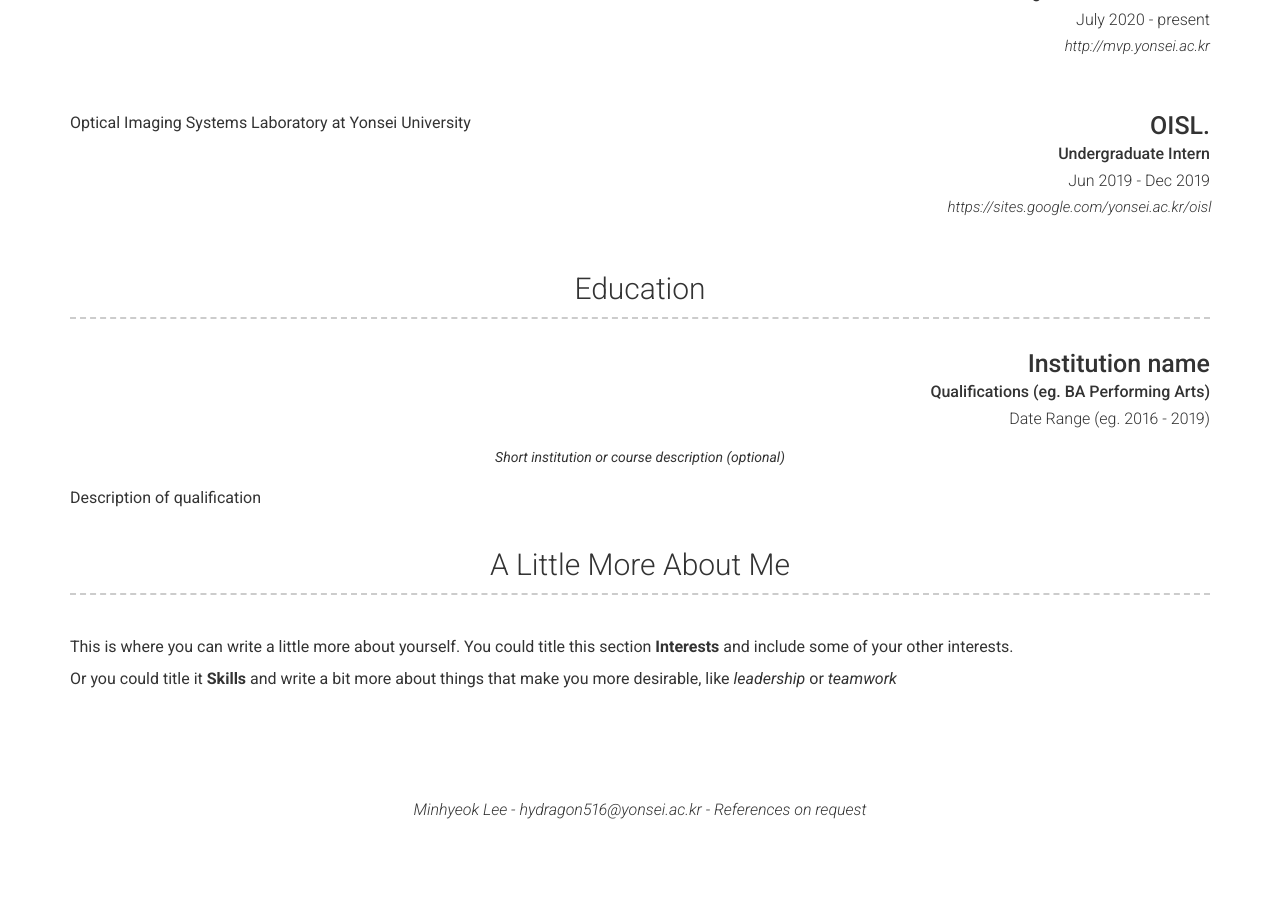
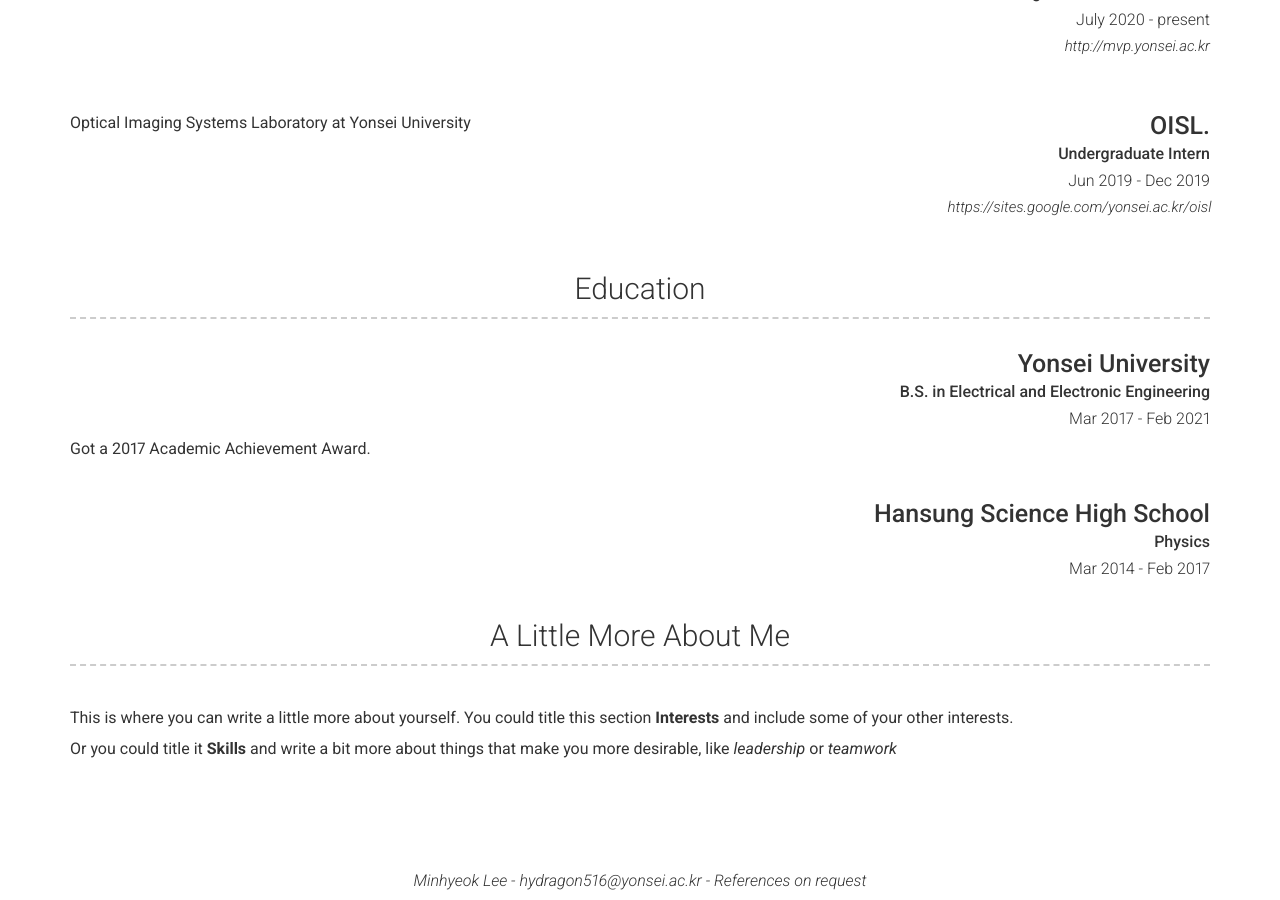
Before and after one commit to Hydragon516/hydragon516.github.io, a Jekyll site: the page built from index.md, in a window 1280 px wide and 900 px high, scrolled down 1240 px. Built offline with Jekyll 4.4.1, drawn with Linux system fonts in a browser that asks for light colours; nearby versions of some CDN libraries; before the commit the page ends 2070 px from its top, so only the background shows below that.

Commit message:
Update _config.yml

```diff
--- a/_config.yml
+++ b/_config.yml
@@ -132,13 +132,21 @@
     layout: list
     content:
       - layout: top-right
-        title: Institution name
-        sub_title: Qualifications (eg. BA Performing Arts)
-        caption: Date Range (eg. 2016 - 2019)
-        quote: >
-          Short institution or course description (optional)
-        description: | # this will include new lines to allow paragraphs
-          Description of qualification
+        title: Yonsei University
+        sub_title: B.S. in Electrical and Electronic Engineering
+        caption: Mar 2017 - Feb 2021
+        # quote: >
+        #   Short institution or course description (optional)
+        description: |
+          Got a 2017 Academic Achievement Award.
+      - layout: top-right
+        title: Hansung Science High School
+        sub_title: Physics
+        caption: Mar 2014 - Feb 2017
+        # quote: >
+        #   Short institution or course description (optional)
+        # description: |
+        #   Got a 2017 Academic Achievement Award.
   - title: A Little More About Me
     layout: text
     content: | # this will include new lines to allow paragraphs
```
